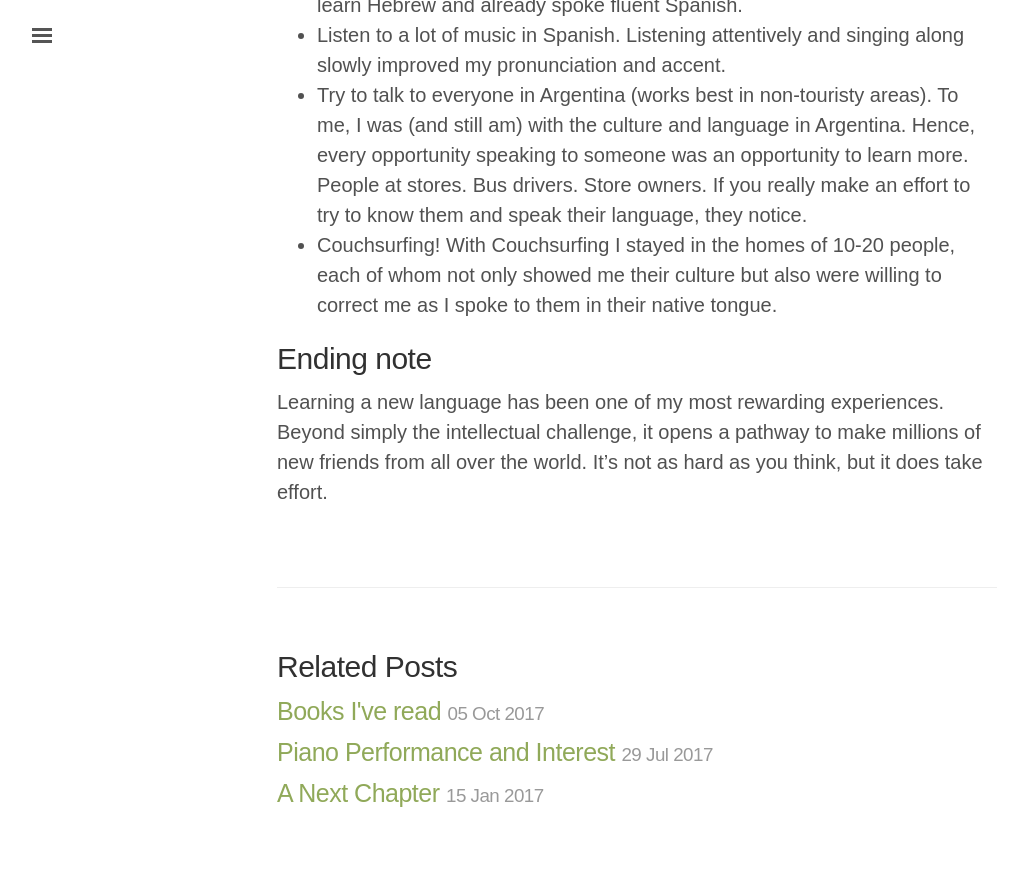
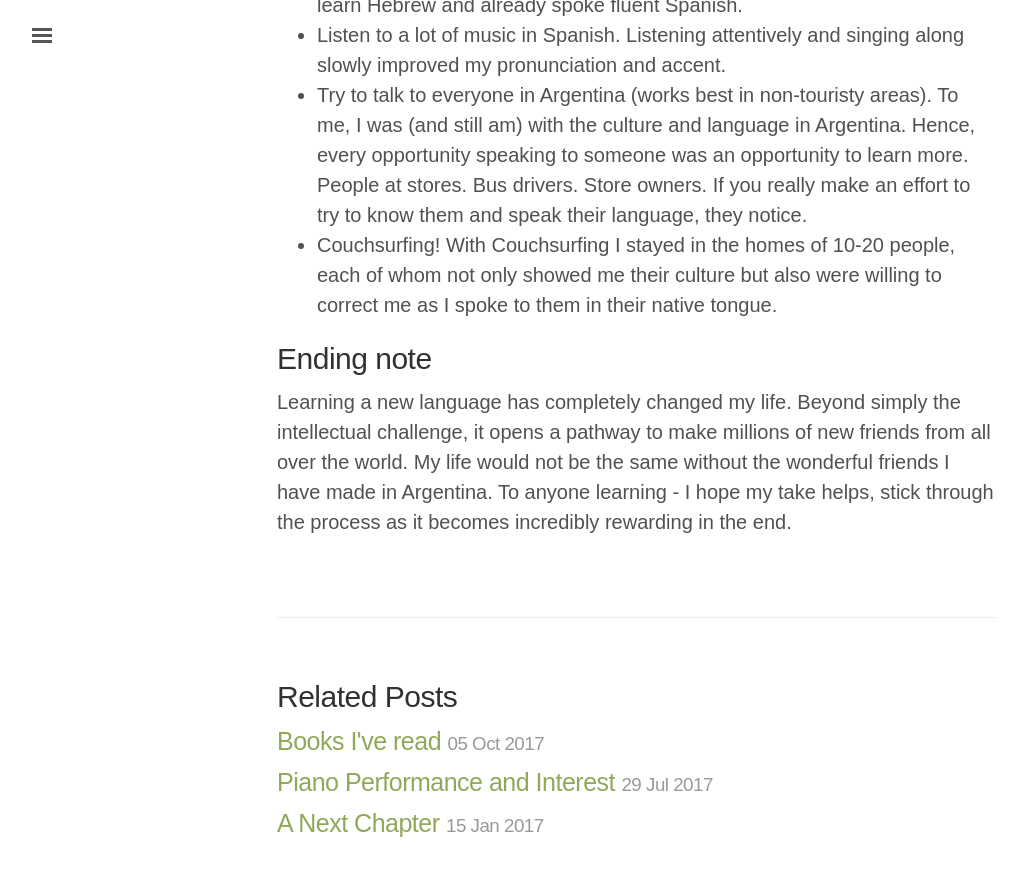
Before and after one commit to ronboger/ronboger.github.io, a Jekyll site: the page built from _posts/2017-11-24-spanish-learning.md, in a window 1280 px wide and 900 px high, scrolled down 4985 px. Shown: the top 876 px of the window, without its empty margins (3-1027 px from the left). Built offline with Jekyll 4.4.1, drawn with Linux system fonts in a browser that asks for light colours.

Commit message:
krashner

```diff
--- a/_posts/2017-11-24-spanish-learning.md
+++ b/_posts/2017-11-24-spanish-learning.md
@@ -78,4 +78,4 @@ Translating these directly into English causes immediate problems. In the first
 
 ## Ending note
 
-Learning a new language has been one of my most rewarding experiences. Beyond simply the intellectual challenge, it opens a pathway to make millions of new friends from all over the world. It's not as hard as you think, but it does take effort.
+Learning a new language has completely changed my life. Beyond simply the intellectual challenge, it opens a pathway to make millions of new friends from all over the world. My life would not be the same without the wonderful friends I have made in Argentina. To anyone learning - I hope my take helps, stick through the process as it becomes incredibly rewarding in the end.
```
